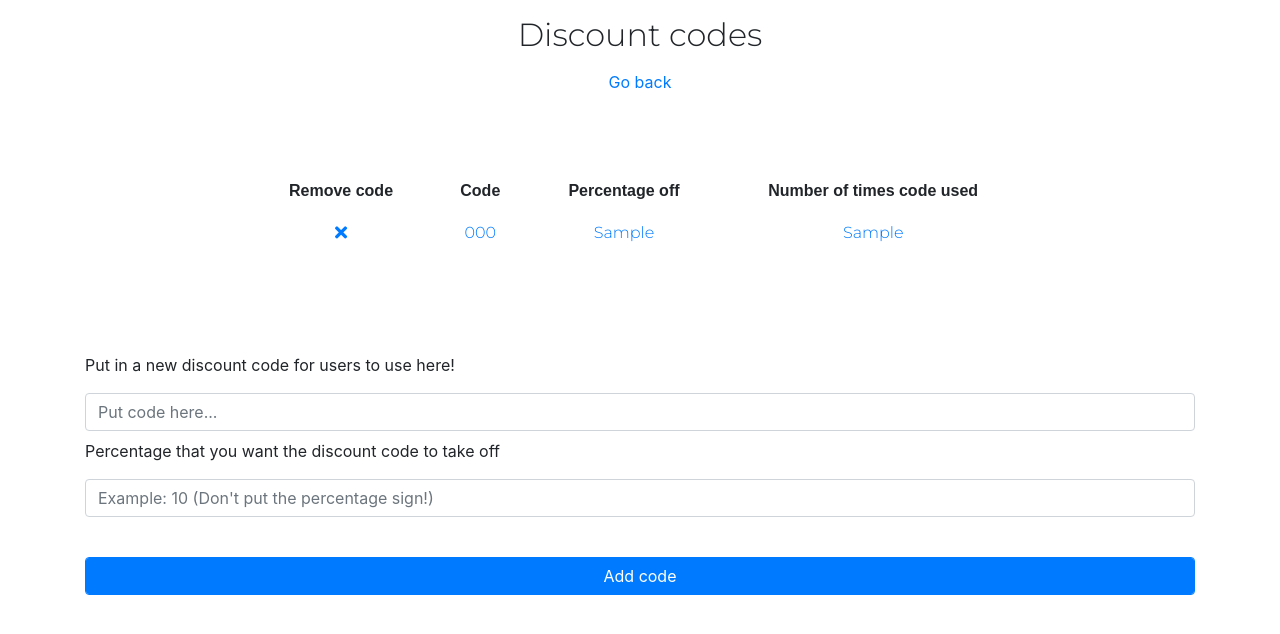
After one commit to c10coding/jays-website, a PHP site: page /admin/discountCodes.php in a window 1280 px wide. The commit adds this page. Shown: the top 634 px of the page. Run offline with PHP 8.4, Linux system fonts and the light colour scheme; tables that the repository leaves empty or names only in its code hold one stand-in row (values such as "Sample post"); some web fonts are replaced.

Commit message:
Implemented add and remove discount codes

```diff
--- a/admin/controlPanel.php
+++ b/admin/controlPanel.php
@@ -62,6 +62,9 @@
 			<a href="allItems.php" class="text-primary">See all items</a>
 		</li>
 		<li class="list-inline-item">
+			<a href="discountCodes.php" class="text-primary">Discount codes</a>
+		</li>
+		<li class="list-inline-item">
 			<a href="adminHandlers/logout.php?logout=true" class="text-primary" id="adminLogout" name="logout">Logout</a>
 		</li>
 	</ul>
--- /dev/null
+++ b/admin/discountCodes.php
@@ -0,0 +1,102 @@
+<?php
+	include("../php/connection.php");
+	$sql = "SELECT * FROM discountcode";
+	$results = mysqli_query($con,$sql);
+	$numRows = mysqli_num_rows($results);
+?>
+
+<!DOCTYPE html>
+<html lang="en">
+<head>
+	<meta charset="UTF-8">
+	<title>Discount codes | CupWorm</title>
+	<!-- BOOTSTRAP -->
+	<link href="https://stackpath.bootstrapcdn.com/bootstrap/4.3.1/css/bootstrap.min.css" rel="stylesheet" integrity="sha384-ggOyR0iXCbMQv3Xipma34MD+dH/1fQ784/j6cY/iJTQUOhcWr7x9JvoRxT2MZw1T" crossorigin="anonymous">
+	<!-- JQUERY -->
+	<script src="https://ajax.googleapis.com/ajax/libs/jquery/3.4.1/jquery.min.js"></script>
+	<!-- JS -->
+	<script type="text/javascript" src="../js/script.js"></script>
+	<!-- INTERNAL STYLING -->
+	<style type="text/css">
+		td, th{
+			text-align:center;
+		}
+		th{
+			font-family:var(--bigF);
+			padding: 10px 20px 10px 20px;
+
+		}
+		td{
+			font-family:var(--secondF );
+		}
+		table{
+			width:70%;
+			text-align: center;
+			/* TOP, RIGHT, BOTTOM, LEFT */
+			margin: 75px auto 100px auto ;
+		}
+		i{
+			font-size:110%;
+			padding:10px;
+			transition: .5s;
+
+		}
+		i:hover{
+			transition: .5s;
+			cursor: pointer;
+			opacity: .8;
+			font-size: 120%;
+		}
+	</style>
+	<!-- INTERNAL JAVASCRIPT -->
+
+	<!-- STYLESHEET -->
+	<link rel="stylesheet" href="../style/style.css">
+	<!-- FONT AWESOME -->
+	<link rel="stylesheet" href="../font-awesome/css/all.css">
+	<!-- ESSENTIAL META TAGS -->
+	<meta name="viewport" content="width=device-width, intitial-scale=1, shrink-to-fit-no">
+</head>
+<body>
+	<div class="container">
+		<h2 class="text-center mb-3 mt-3" style="font-family:var(--secondF)">Discount codes</h2>
+		<div class="text-center">
+			<a href="controlPanel.php" class="text-center mt-3 mb-3">Go back</a>
+		</div>
+
+		<table>
+			<tr>
+				<th>Remove code</th>
+				<th>Code</th>
+				<th>Percentage off</th>
+				<th>Number of times code used</th>
+			</tr>
+			<?php
+
+				for($x = 0;$x < $numRows;$x++){
+					$row = mysqli_fetch_assoc($results);
+					$code = $row["code"];
+					$used = $row["used"];
+					$percentage = $row["percentage"];
+					echo "<tr>";
+					echo "<td class='text-primary'>" . "<i class='fas fa-times removeCode'></i>" . "</td>";
+					echo "<td class='text-primary'>" . $code . "</td>";
+					echo "<td class='text-primary'>" . $percentage . "</td>";
+					echo "<td class='text-primary'>" . $used . "</td>";
+
+				}
+
+
+			?>
+		</table>
+		<label>Put in a new discount code for users to use here!</label>
+		<input type="text" placeholder="Put code here..." class="form-control mt-2 mb-2" id="discountInput">
+		<label>Percentage that you want the discount code to take off</label>
+		<input type="text" placeholder="Example: 10 (Don't put the percentage sign!)" class="form-control mt-2 mb-2" id="discountPercentage">
+		<label id="discountMessage"></label>
+		<input type="submit" class="form-control mt-2 mb-2 btn btn-primary btn-md" id="discountAdd" value="Add code">
+
+	</div>
+
+</body>
+</html>
--- a/js/script.js
+++ b/js/script.js
@@ -209,9 +209,43 @@ $(document).ready(function(){
 	  		data:{"color":color.trim(),"remove":remove.trim()}
 		}).done(function(data) {
 			var removed = data;
-			if(removed = true){
+			if(removed == true){
 				location.reload();
 			}
 		});
 	});
+
+	$("#discountAdd").click(function(){
+		var discountCode = $("#discountInput").val();
+		var discountPercentage = $("#discountPercentage").val();
+		discountCode = discountCode.toUpperCase();
+		$.ajax({
+	  		url: "adminHandlers/addDiscountCode.php",
+	  		type: "POST",
+	  		data:{"discountCode":discountCode.trim(),"discountPercentage":discountPercentage}
+		}).done(function(data) {
+			var bool = data;
+			if(bool == true){
+				location.reload();
+			}
+		});
+
+	});
+
+	$(".removeCode").click(function(){
+		var code = $(this).parent().next().text();
+
+		$.ajax({
+	  		url: "adminHandlers/removeDiscountCode.php",
+	  		type: "POST",
+	  		data:{"code":code.trim()}
+		}).done(function(data) {
+			var bool = data;
+			if(bool == true){
+				location.reload();
+			}
+		});
+
+	});
+
 });
--- a/style/style.css
+++ b/style/style.css
@@ -527,6 +527,15 @@ footer img{
 	opacity: .8;
 	font-size: 120%;
 }
+#cartPrice{
+	margin-left:10%;
+	font-family:var(--secondF);
+	color:var(--red);
+	margin-top:50px;
+	margin-bottom:50px;
+	margin-right:10%;
+	font-size:120%;
+}
 @media only screen and (max-width: 650px) {
 	#shopAndBrowse{
 		display: none;
```
Also changed, not shown: admin/adminHandlers/addDiscountCode.php (added, +16 -0 lines), admin/adminHandlers/removeDiscountCode.php (added, +11 -0 lines), cart.php (+8 -1 lines).
